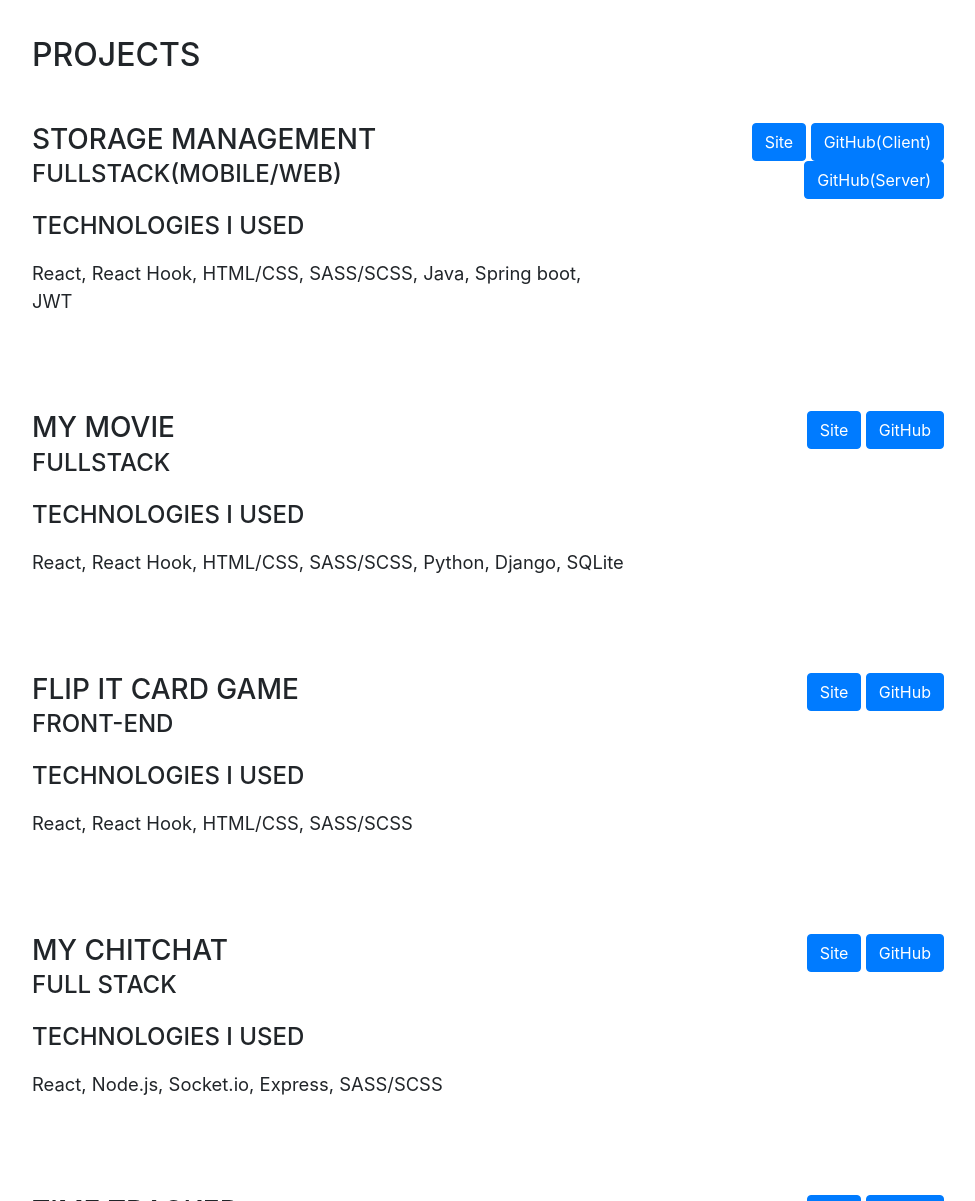
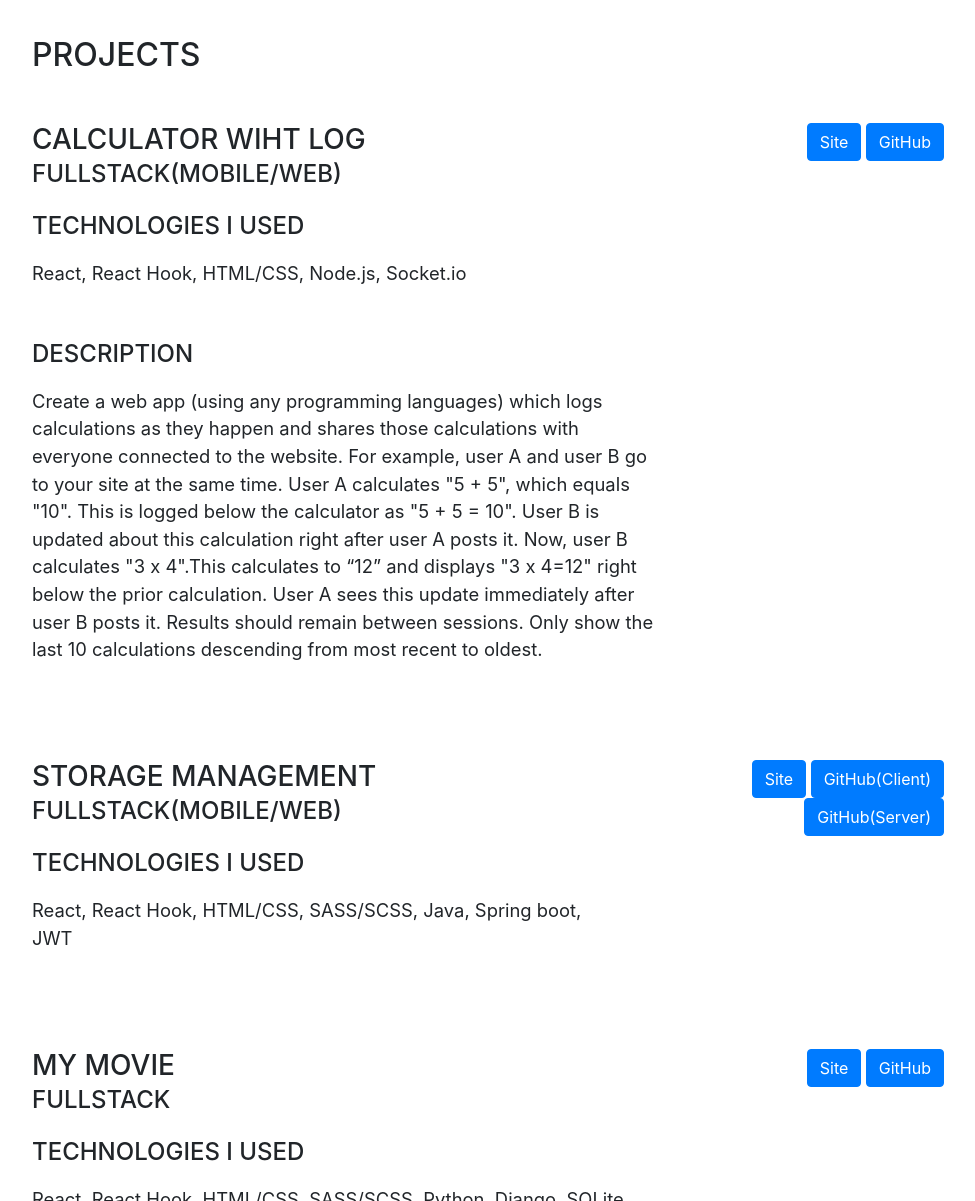
Before and after one commit to MannyJo/mannyjo.github.io, a website with bundled scripts: page index.html in a window 1280 px wide. Shown: the part 4040-5241 px from the top of the page, without its empty margins (288-1263 px from the left). Built offline with nearby package versions, Linux system fonts and the light colour scheme; a web font is replaced by a local one.

Commit message:
Add new project

```diff
--- a/index.html
+++ b/index.html
@@ -266,6 +266,25 @@
 
         <div class="resume-item d-flex flex-column flex-md-row mb-5">
           <div class="resume-content mr-auto">
+            <h3 class="mb-0">Calculator wiht log</h3>
+            <div class="subheading mb-3">Fullstack(Mobile/Web)</div>
+            <div class="subheading mb-3">Technologies I used</div>
+            <p class="lead mb-5">
+              React, React Hook, HTML/CSS, Node.js, Socket.io
+            </p>
+            <div class="subheading mb-3">Description</div>
+            <p class="lead mb-5">
+              Create a web app (using any programming languages) which logs calculations as they happen and shares those calculations with everyone connected to the website. For example, user A and user B go to your site at the same time. User A calculates "5 + 5", which equals "10". This is logged below the calculator as "5 + 5 = 10". User B is updated about this calculation right after user A posts it. Now, user B calculates "3 x 4".This calculates to “12” and displays "3 x 4=12" right below the prior calculation. User A sees this update immediately after user B posts it. Results should remain between sessions. Only show the last 10 calculations descending from most recent to oldest.
+            </p>
+          </div>
+          <div class="resume-date text-md-right">
+            <a class="btn btn-primary" href="https://calculator-with-log.netlify.app/">Site</a>
+            <a class="btn btn-primary" href="https://github.com/MannyJo/calculator-with-log">GitHub</a>
+          </div>
+        </div>
+
+        <div class="resume-item d-flex flex-column flex-md-row mb-5">
+          <div class="resume-content mr-auto">
             <h3 class="mb-0">Storage Management</h3>
             <div class="subheading mb-3">Fullstack(Mobile/Web)</div>
             <div class="subheading mb-3">Technologies I used</div>
```
